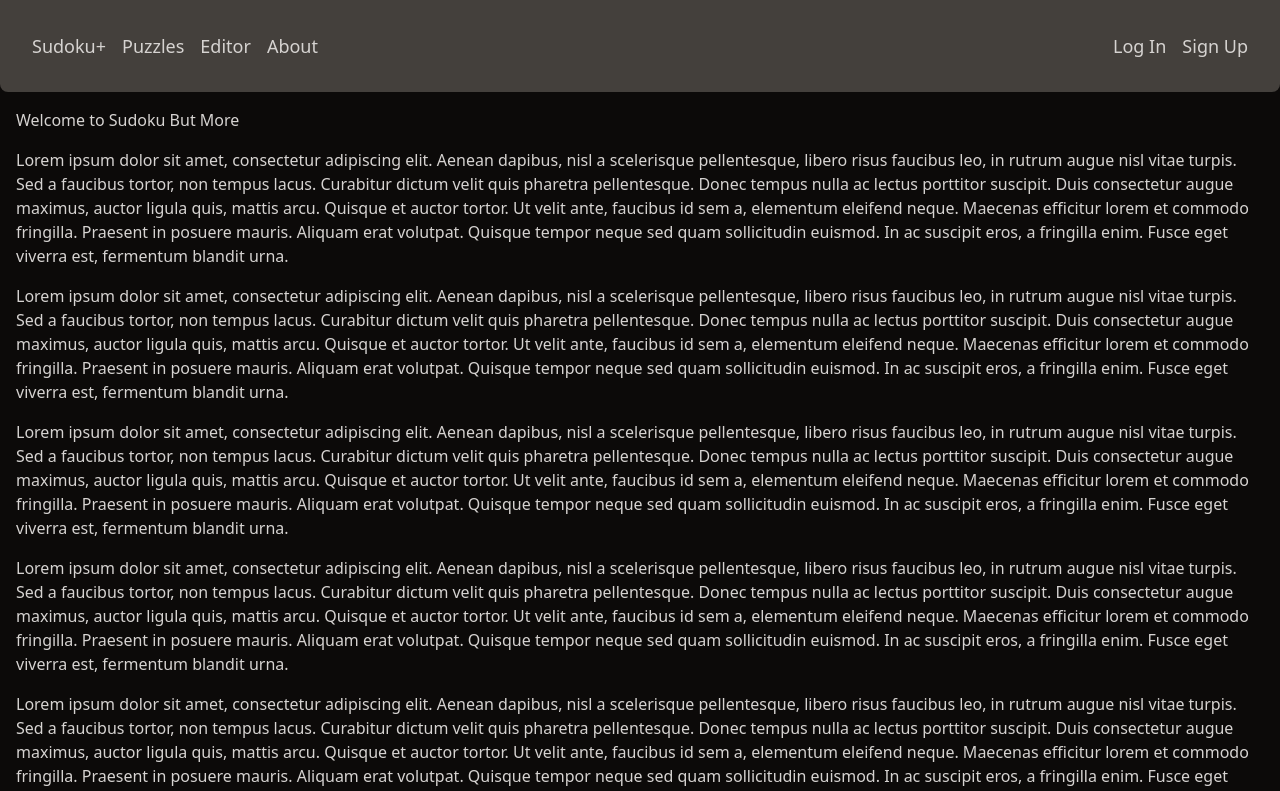
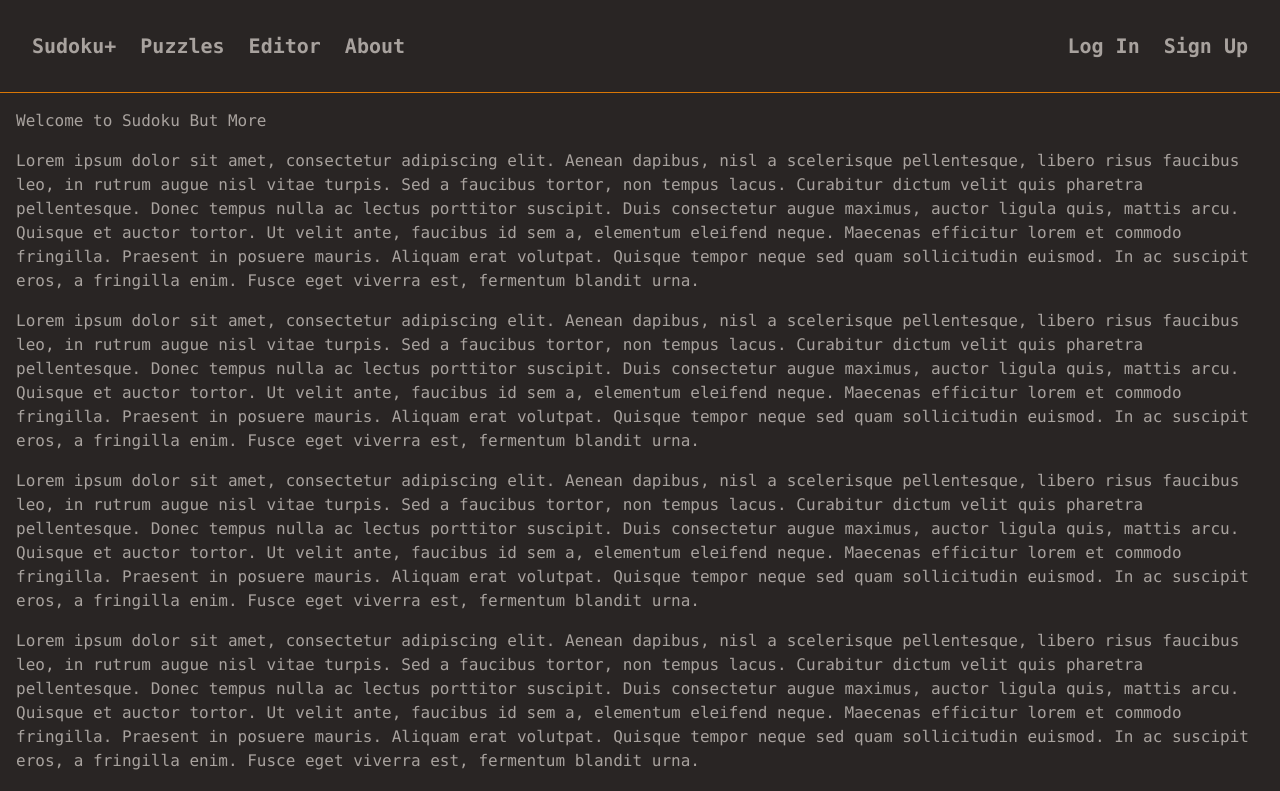
Before and after one commit to cmcrow2/sudoku-but-more, a SvelteKit app: page / in a window 1280 px wide. Shown: the top 791 px of the page. Built offline with nearby package versions, Linux system fonts and the light colour scheme.

Commit message:
style: added stone, green, amber

```diff
--- a/src/app.html
+++ b/src/app.html
@@ -6,14 +6,7 @@
 		<meta name="viewport" content="width=device-width" />
 		%sveltekit.head%
 	</head>
-	<body data-sveltekit-preload-data="hover">
+	<body data-sveltekit-preload-data="hover" class="bg-stone-800 text-stone-400 font-mono">
 		<div style="display: contents">%sveltekit.body%</div>
 	</body>
 </html>
-
-<style>
-	body {
-		background-color: #0c0a09;
-		color: #d6d3d1;
-	}
-</style>
--- a/src/components/Header.svelte
+++ b/src/components/Header.svelte
@@ -2,16 +2,16 @@
 </script>
 
 <div
-	class="flex items-center justify-between flex-wrap bg-stone-700 p-8 mb-4 text-lg sticky top-0 z-50 rounded-b-lg"
+	class="flex items-center justify-between flex-wrap bg-stone-800 p-8 mb-4 text-xl font-bold sticky top-0 z-50 border-b border-amber-600"
 >
-	<div class="flex flex-row gap-x-4">
-		<h3>Sudoku+</h3>
-		<div>Puzzles</div>
-		<div class="hidden md:flex">Editor</div>
-		<div>About</div>
+	<div class="flex flex-row gap-x-6">
+		<h3 class="hover:text-green-500">Sudoku+</h3>
+		<div class="hover:text-green-500">Puzzles</div>
+		<div class="hidden md:flex hover:text-green-500">Editor</div>
+		<div class="hover:text-green-500">About</div>
 	</div>
-	<div class="flex flex-row gap-x-4">
-		<div>Log In</div>
-		<div>Sign Up</div>
+	<div class="flex flex-row gap-x-6">
+		<div class="hover:text-green-500">Log In</div>
+		<div class="hover:text-green-500">Sign Up</div>
 	</div>
 </div>
```
